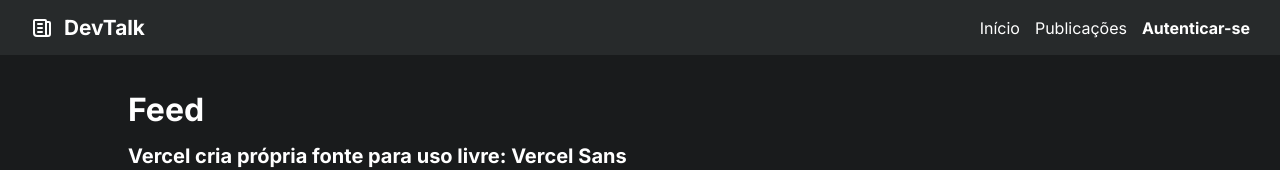
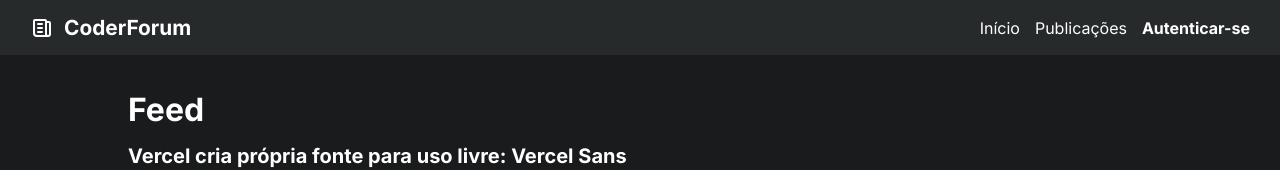
Before and after one commit to CoderForum/CoderForum, a Next.js app: page /posts in a window 1280 px wide. Shown: the top 170 px of the page. Built offline with nearby package versions, Linux system fonts and the light colour scheme.

Commit message:
update name

```diff
--- a/package.json
+++ b/package.json
@@ -1,5 +1,5 @@
 {
-  "name": "devtalk",
+  "name": "coderforum",
   "version": "0.1.0",
   "private": true,
   "scripts": {
--- a/src/components/Logo/index.tsx
+++ b/src/components/Logo/index.tsx
@@ -29,7 +29,7 @@
   return (
     <LogoContainer>
       <TbNews />
-      <span>DevTalk</span>
+      <span>CoderForum</span>
     </LogoContainer>
   );
 }
```
